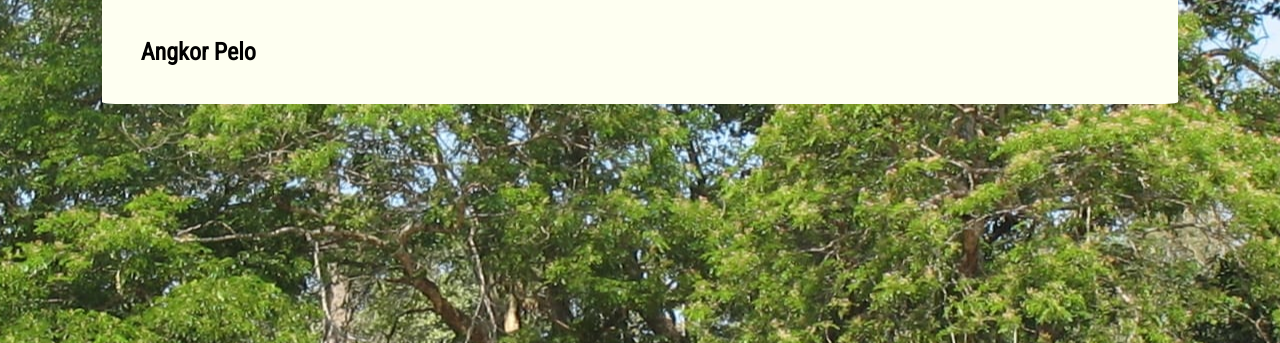
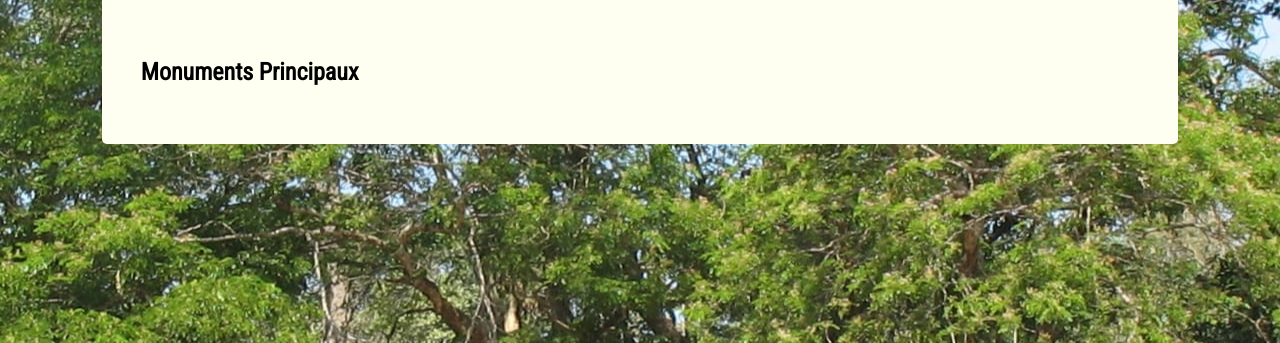
Before and after one commit to Armadindon/Angkor-UPEM, a PHP site: page /pages/Infos/monuments.html in a window 1280 px wide. Shown: the part 155-498 px from the top of the page. Run offline with PHP 8.4, Linux system fonts and the light colour scheme.

Commit message:
Remise en ordre des files/créations de fichier css pour certaines pages

```diff
--- /dev/null
+++ b/CSS/Accueil.css
@@ -0,0 +1,4 @@
+#map {
+  height: 300px;
+  width: 100%;
+}
--- a/CSS/styles.css
+++ b/CSS/styles.css
@@ -108,22 +108,13 @@ nav li:hover .submenu{
   background-color:   #fefff1 ;
   margin: 0% 8% 0% 8%;
   padding: 3%;
-  border-radius: 0% 0% 2% 2%;
-}
-
-h2 {
-  margin: 0;
+  border-radius: 0% 0% 5px 5px;
 }
 
 .diapo {
   width: 50%;
 }
 
-#map {
-  height: 300px;
-  width: 100%;
-}
-
 hr {
   margin: 5% 0%;
 }
--- a/index.html
+++ b/index.html
@@ -10,6 +10,7 @@
 <!-- Google Fonts et info générales -->
     <link href="https://fonts.googleapis.com/css?family=Roboto+Condensed" rel="stylesheet">
     <link rel="stylesheet" href="CSS\styles.css">
+    <link rel="stylesheet" href="CSS\Accueil.css">
     <meta charset="utf-8">
     <title>Site National D'Angkor</title>
   </head>
@@ -59,7 +60,7 @@
     </header>
       <div class="Contenu">
 
-        <img class="diapo" src="CSS\Images\Diapo1.JPG" alt="">
+        <img class="diapo" src="CSS\Images\Accueil\Diapo1.JPG" alt="">
 
         <hr>
         <div id='map'></div>
--- a/pages/Infos/monuments.html
+++ b/pages/Infos/monuments.html
@@ -52,7 +52,7 @@
     </header>
       <div class="Contenu">
 
-        <h2>Angkor Pelo</h2>
+        <h2>Monuments Principaux</h2>
 
       </div>
 
```
Also changed, not shown: CSS/Images/Accueil/Diapo1.JPG (renamed from CSS/Images/Diapo1.JPG).
